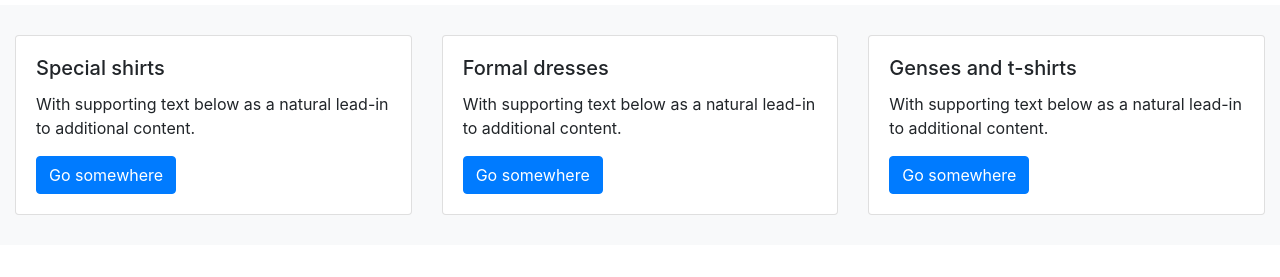
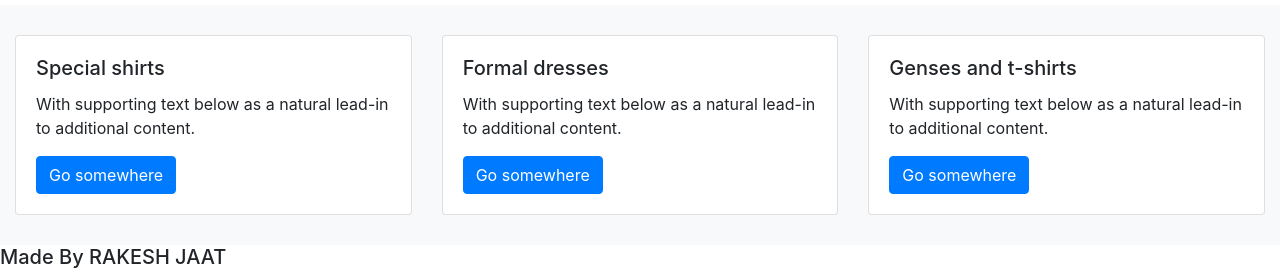
Before and after one commit to Rakeshjaat05/rsshowroom, a plain HTML site: page index.html in a window 1280 px wide. Shown: the part 566-843 px from the top of the page. Before the commit the page ends 811 px from the top, so only its background shows below. Drawn offline with nearby package versions, Linux system fonts and the light colour scheme.

Commit message:
Update index.html

```diff
--- a/index.html
+++ b/index.html
@@ -152,6 +152,8 @@
         </div>
     </div>
 
+    <h5>Made By RAKESH JAAT</h5>
+
 
 
 
```
